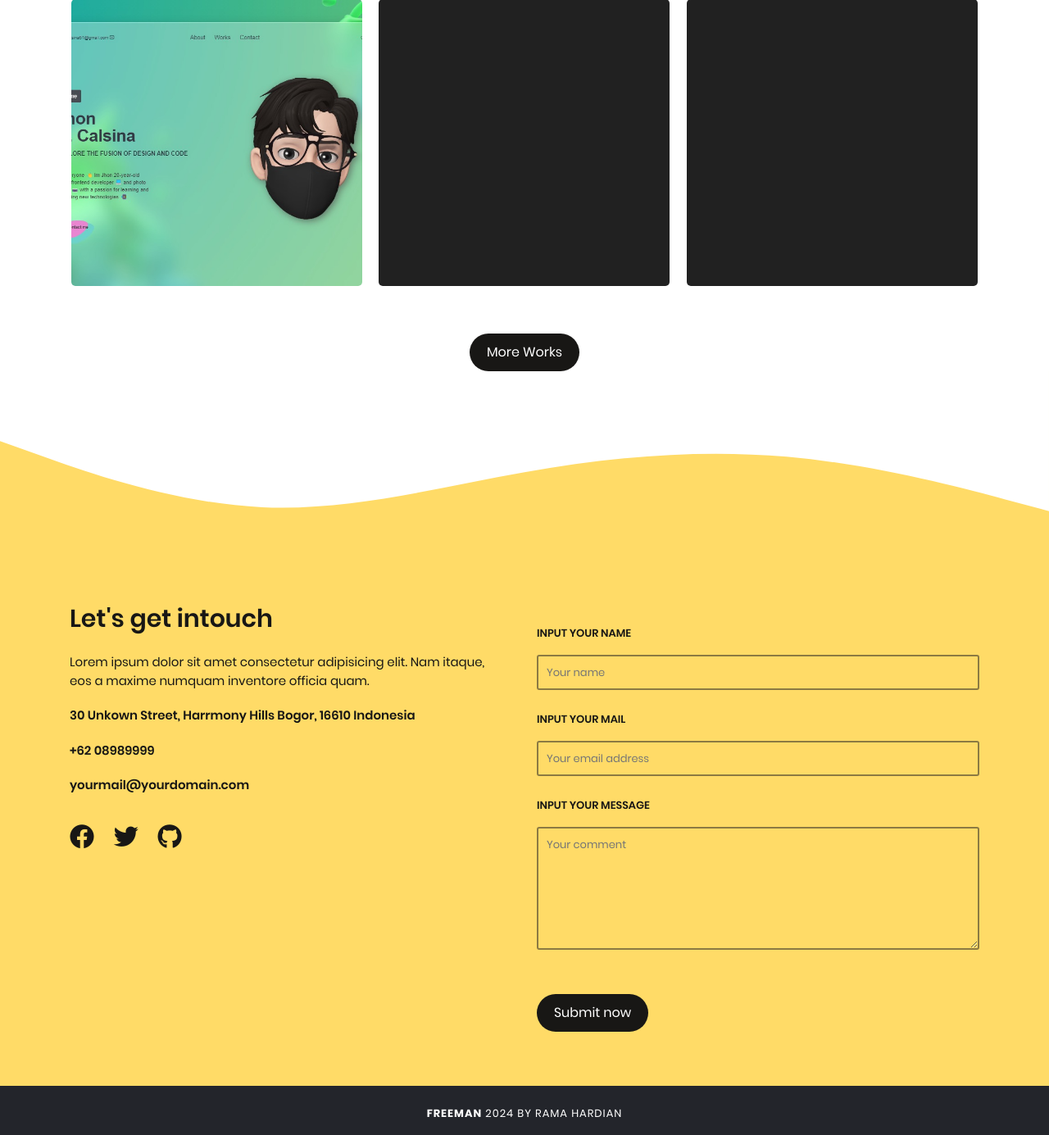
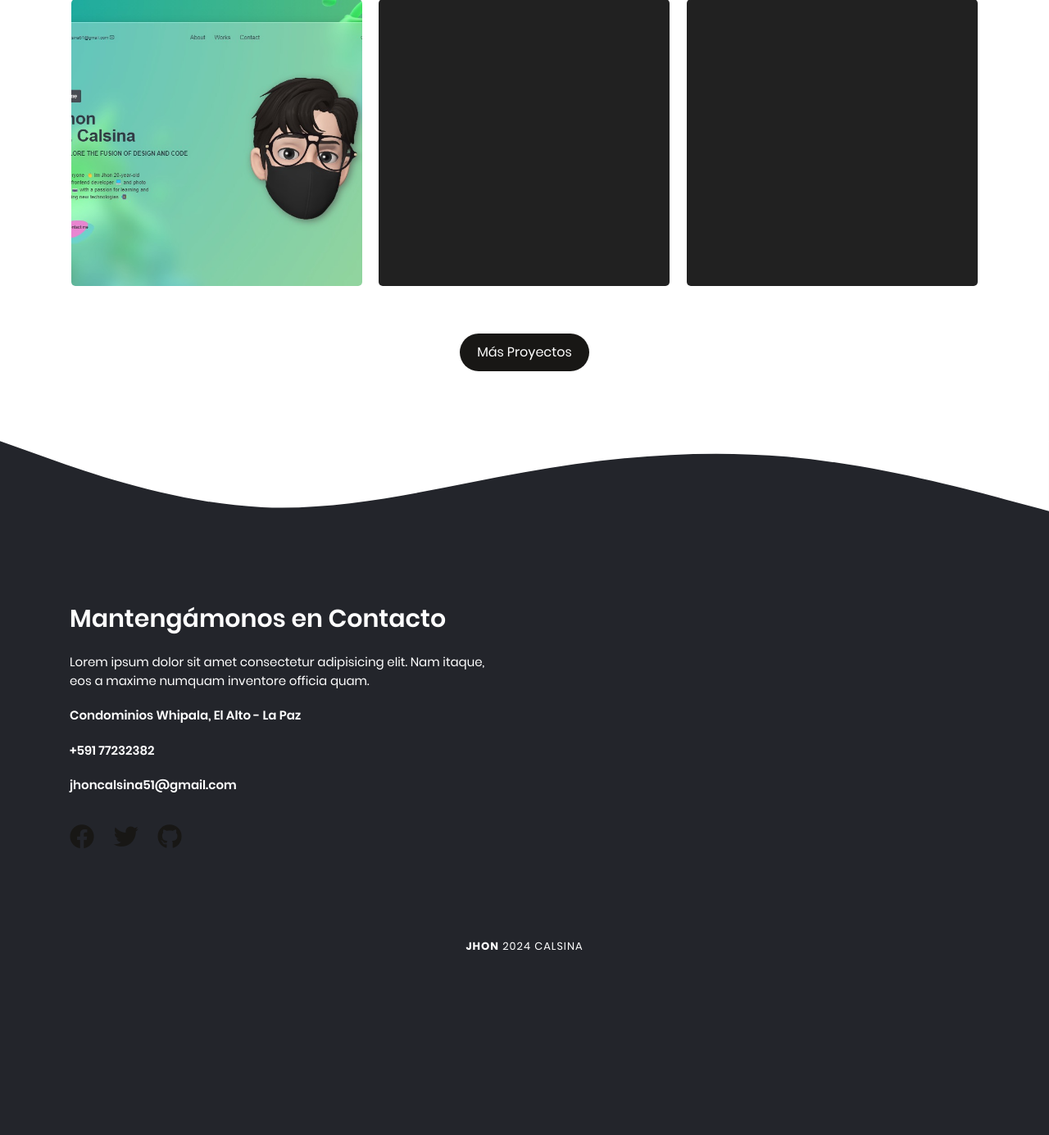
Before and after one commit to JhonCreative/myPortfolioDjango, a Django app: page / in a window 1280 px wide. Shown: the part 2634-4019 px from the top of the page at 82% size. After the commit the page ends 3794 px from the top, so only its background shows below. Run offline with Django 5.2, Linux system fonts and the light colour scheme; some libraries are stand-ins or nearby versions.

```diff
--- a/static/css/main.css
+++ b/static/css/main.css
@@ -573,8 +573,9 @@ Filename      : main.css
 */
 
     #contactsection {
+        color: #ffffff;
         height: auto;
-        background: #FFDB67;
+        background: #23252b;
         padding: 0 0 50px;
     }
 
--- a/templates/index.html
+++ b/templates/index.html
@@ -304,7 +304,7 @@
                             <!-- END PORTFOLIO ITEM -->
                         </div>
                         <a href="#" class="btn linkbtn mt-5">
-                            More Works
+                            Más Proyectos
                         </a>
                     </div>
                 </div>
@@ -321,23 +321,23 @@
                     <div class="col-lg-6 pr-lg-5">
                         <div class="contactdetail">
                             <h3 class="contactdetail__title mb-4">
-                                Let's get intouch
+                                Mantengámonos en Contacto
                             </h3>
                             <p>Lorem ipsum dolor sit amet consectetur adipisicing elit. Nam itaque, eos a maxime numquam inventore officia quam.</p>
                             <ul class="contactdetail__list">
                                 <li>
                                     <span class="contactdetail__span">
-                                        30 Unkown Street, Harrmony Hills Bogor, 16610 Indonesia
+                                        Condominios Whipala, El Alto - La Paz
                                      </span>
                                 </li>
                                 <li>
                                     <span class="contactdetail__span">
-                                        +62 08989999
+                                        +591 77232382
                                     </span>
                                 </li>
                                 <li>
                                     <span class="contactdetail__span">
-                                        yourmail@yourdomain.com
+                                        jhoncalsina51@gmail.com
                                     </span>
                                 </li>
                             </ul>
@@ -360,31 +360,6 @@
                             </ul>
                         </div>
                     </div>
-                    <div class="col-lg-6">
-                        <div class="contactform">
-                            <!-- form contact -->
-                            <form action="#" id="formcontact" class="contactform">
-                                <!-- input contact wrap -->
-                                <div class="contactform__form-group row">
-                                    <div class="col-lg-12 pt-4">
-                                        <label for="yourname" class="pb-2 ">Input your name</label>
-                                        <input type="text" id="yourname" class="contactform__inputtext input-control " placeholder="Your name" name="name" data-name="name" />
-                                    </div>
-                                    <!-- input contact wrap -->
-                                    <div class="col-lg-12 pt-4">
-                                        <label for="yourmail" class="pb-2 ">Input your mail</label>
-                                        <input type="email" id="yourmail" class="contactform__inputtext input-control " placeholder="Your email address" name="email" data-name="email" />
-                                    </div>
-                                    <!-- input contact wrap -->
-                                    <div class="col-lg-12 pt-4">
-                                        <label for="comment" class="pb-2">Input your message</label>
-                                        <textarea class="contactform__comentarea input-control" id="comment" placeholder="Your comment" name="comment" data-name="comment"></textarea>
-                                        <button id="submitbutton" class="btn mt-5  contactform__submitbuton linkbtn mt-5 mb-3" type="submit">Submit now</button>
-                                    </div>
-                                </div>
-                            </form>
-                        </div>
-                    </div>
                 </div>
             </div>
         </div>
@@ -396,7 +371,7 @@
         <div class="container">
             <div class="row">
                 <div class="col-lg-12 text-center footwrap">
-                    <p><b>FREEMAN</b> <span class="years"> </span> BY RAMA HARDIAN</p>
+                    <p><b>JHON</b> <span class="years"> </span> CALSINA</p>
                 </div>
             </div>
         </div>
```
